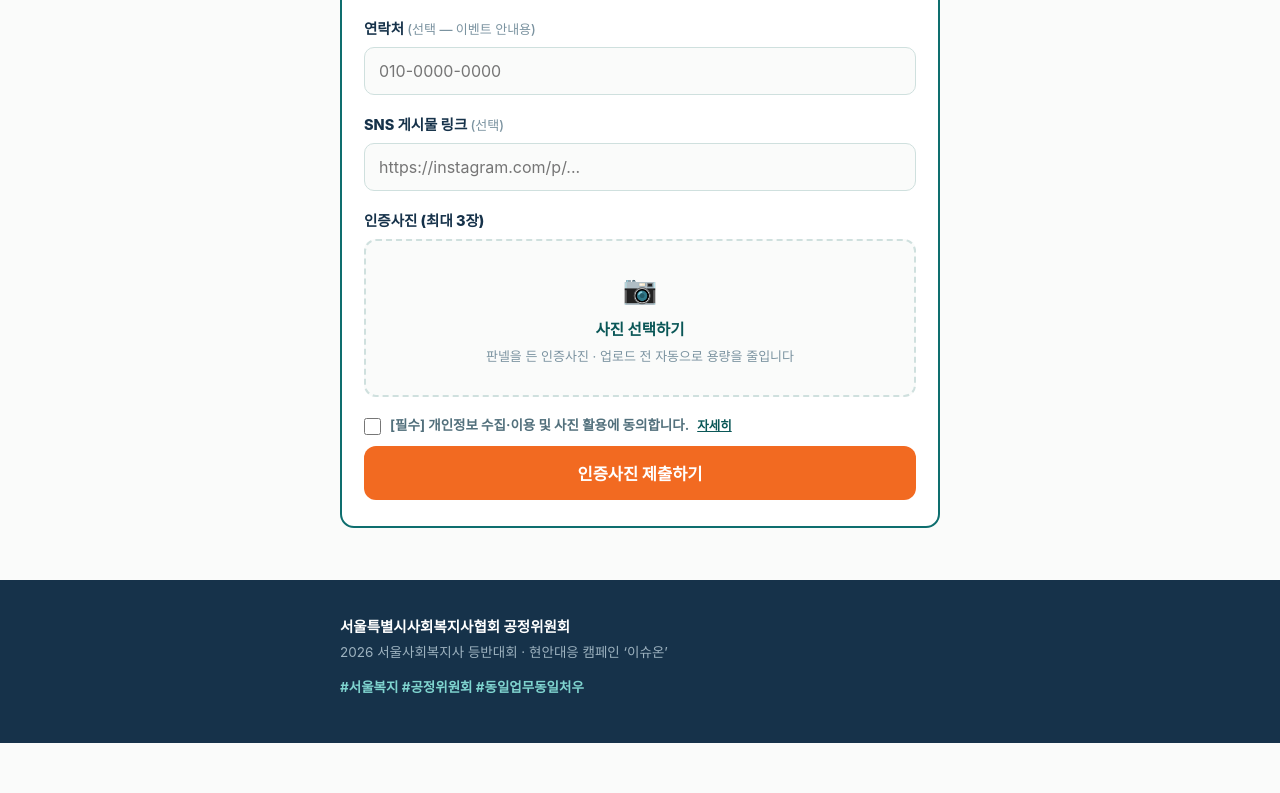
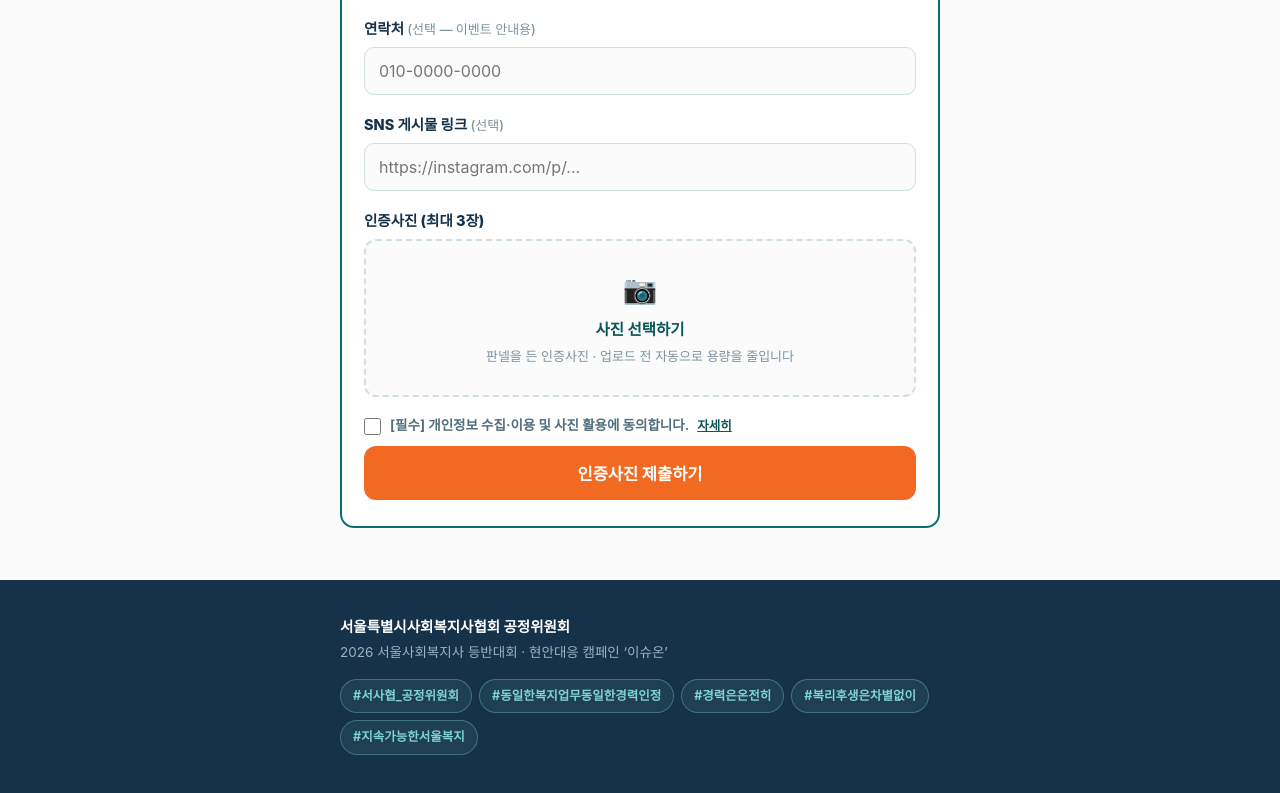
Before and after one commit to kosuk1231/fair0912, a Next.js app: page / in a window 1280 px wide. Shown: the part 2962-3755 px from the top of the page. Before the commit the page ends 3705 px from the top, so only its background shows below. Built offline with nearby package versions, Linux system fonts and the light colour scheme; a web font is replaced by a local one.

Commit message:
Add files via upload

```diff
--- a/app/globals.css
+++ b/app/globals.css
@@ -313,4 +313,12 @@ footer {
   padding: 34px 0 44px; font-size: 13.5px; line-height: 1.8;
 }
 footer b { color: #fff; font-size: 14.5px; }
-footer .tags { margin-top: 10px; color: #7fd4cf; font-weight: 700; }
+footer .tags {
+  margin-top: 14px; list-style: none;
+  display: flex; flex-wrap: wrap; gap: 7px;
+}
+footer .tags li {
+  font-size: 12.5px; font-weight: 700; color: #7fd4cf;
+  border: 1px solid rgba(127, 212, 207, 0.35); border-radius: 999px;
+  padding: 5px 12px; background: rgba(127, 212, 207, 0.08);
+}
--- a/app/page.js
+++ b/app/page.js
@@ -484,7 +484,17 @@ export default function Page() {
           <b>서울특별시사회복지사협회 공정위원회</b>
           <br />
           2026 서울사회복지사 등반대회 · 현안대응 캠페인 ‘이슈온’
-          <div className="tags">#서울복지 #공정위원회 #동일업무동일처우</div>
+          <ul className="tags">
+            {[
+              '서사협_공정위원회',
+              '동일한복지업무동일한경력인정',
+              '경력은온전히',
+              '복리후생은차별없이',
+              '지속가능한서울복지',
+            ].map((t) => (
+              <li key={t}>#{t}</li>
+            ))}
+          </ul>
         </div>
       </footer>
     </>
```
